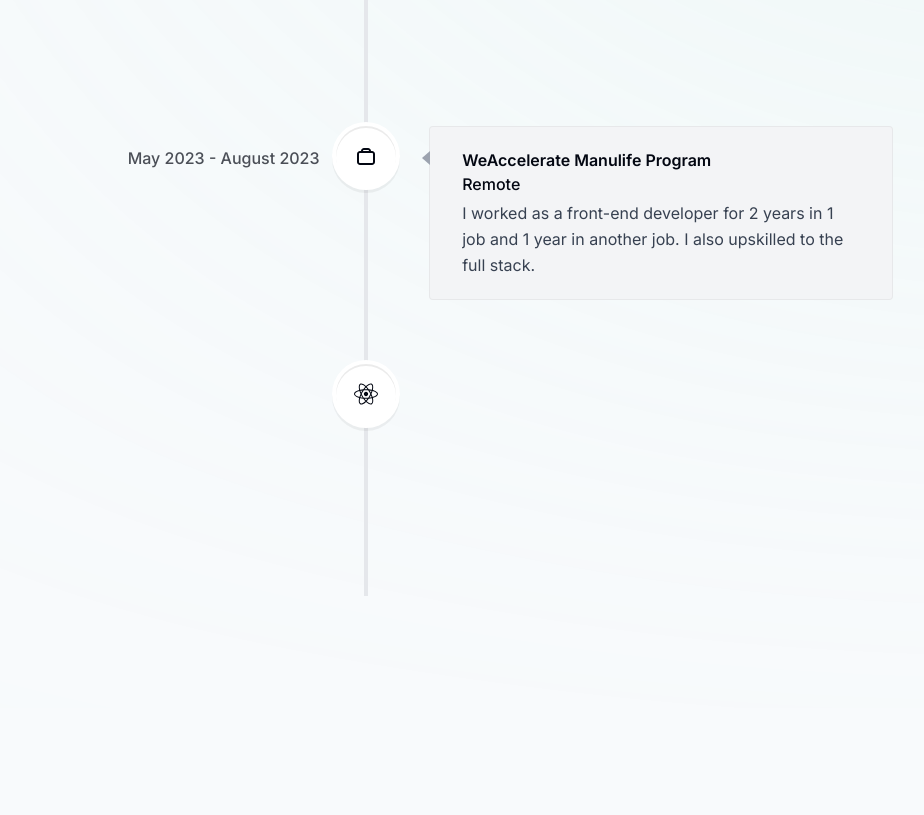
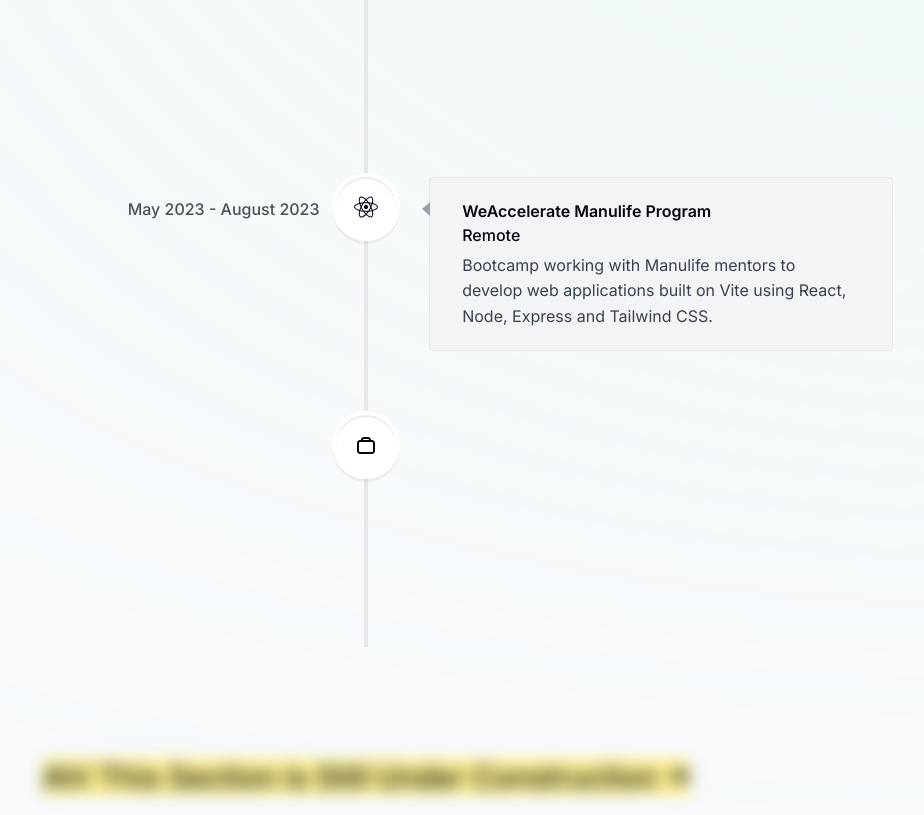
Before and after one commit to ktan46/me-portfolio, a Next.js app: page / in a window 1280 px wide. Shown: the part 2640-3455 px from the top of the page, without its empty margins (274-1198 px from the left). Before the commit the page ends 3348 px from the top, so only its background shows below. Built offline with nearby package versions, Linux system fonts and the light colour scheme.

Commit message:
added temp construction notice

```diff
--- a/app/page.tsx
+++ b/app/page.tsx
@@ -4,7 +4,7 @@
 import Projects from "@/components/Project";
 import SectionDivider from "@/components/SectionDivider";
 import Skills from "@/components/Skills";
-
+import Footer from "@/components/TempFooter";
 export default function Home() {
   return (
     <main className="flex flex-col items-center px-4">
@@ -13,6 +13,7 @@
       <Projects />
       <Skills />
       <Experience />
+      <Footer />
     </main>
   )
 }
--- /dev/null
+++ b/components/TempFooter.tsx
@@ -0,0 +1,14 @@
+import React from 'react'
+import { LuConstruction } from 'react-icons/lu'
+
+
+export default function Footer() {
+  return (
+    <section className="flex mb-5 bg-yellow-200 blur hover:blur-none transition">
+      <h3 className="text-3xl font-medium">Ah! This Section is Still Under Construction{"  "}</h3>
+      <div className="mt-2 pl-3 text-xl">
+        <LuConstruction/>
+      </div>
+    </section>
+  )
+}
--- a/lib/data.ts
+++ b/lib/data.ts
@@ -35,25 +35,25 @@
     title: "University of Waterloo",
     location: "Waterloo, ON, Canada",
     description:
-      "I graduated after 6 months of studying. I immediately found a job as a front-end developer.",
+      "Currently majoring in Computational Mathematics and Combinatorics & Optimization with Co-op. I am open to full-time opportunities for Winter 2024 and Spring 2024.",
     icon: React.createElement(LuGraduationCap),
-    date: "Sept 2021-Present",
+    date: "Sept 2021 - Present",
   },
   {
     title: "WeAccelerate Manulife Program",
     location: "Remote",
     description:
-      "I worked as a front-end developer for 2 years in 1 job and 1 year in another job. I also upskilled to the full stack.",
-    icon: React.createElement(CgWorkAlt),
+      "Bootcamp working with Manulife mentors to develop web applications built on Vite using React, Node, Express and Tailwind CSS.",
+    icon: React.createElement(FaReact),
     date: "May 2023 - August 2023",
   },
   {
     title: "Full Stack Developer",
     location: "Remote",
     description:
-      "I'm now a full-stack developer working as a freelancer. My stack includes React, Next.js, TypeScript, Tailwind, Express and Firebase. I'm open to full-time opportunities.",
-    icon: React.createElement(FaReact),
-    date: "May 2023 - August 2023",
+      "Developing educational web applications at the startup Hatch Coding. My tech stack is React, Node, Next.js, Tailwind CSS, Express.js and Google Firebase.",
+    icon: React.createElement(CgWorkAlt),
+    date: "May 2023 - Present",
   },
 ] as const;
 
```
